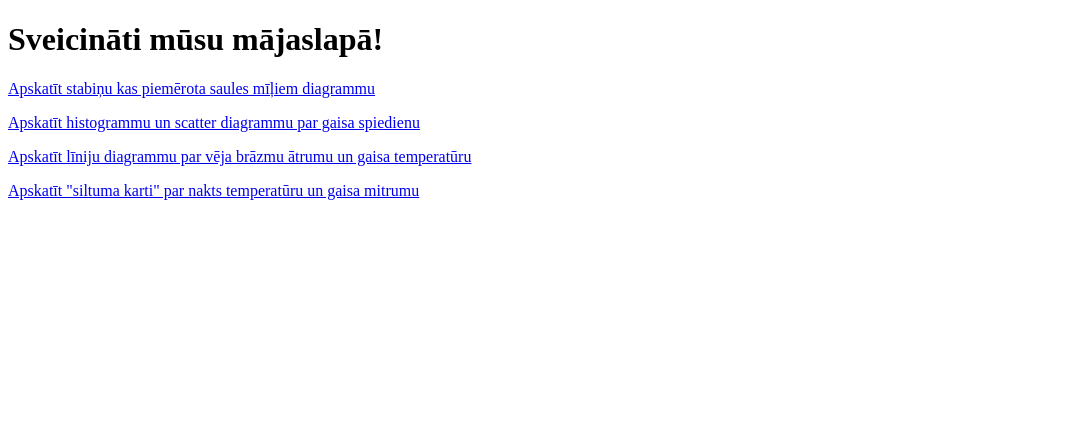
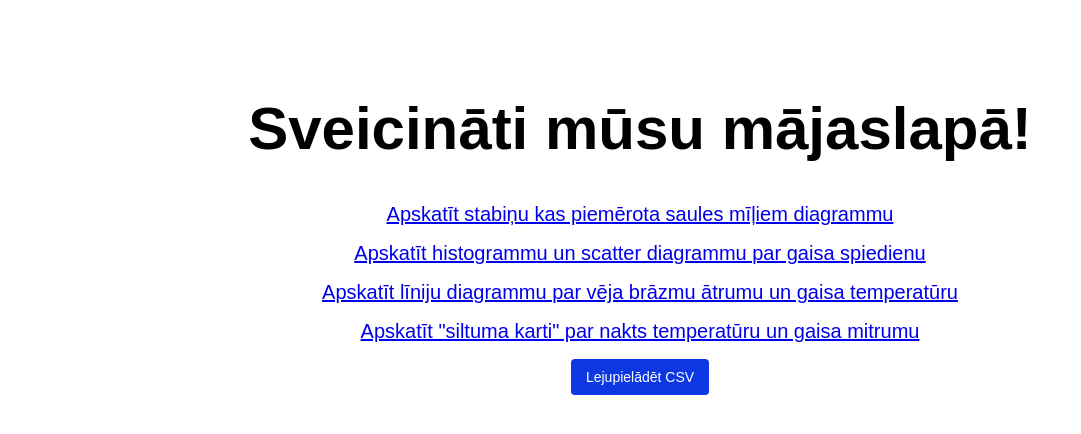
Before and after one commit to liep22/Prog_projekts, a Flask app: page / in a window 1280 px wide. Shown: the top 434 px of the page, without its empty margins (0-1081 px from the left). Run offline with Flask 3, Linux system fonts and the light colour scheme.

Commit message:
Update home.html

```diff
--- a/templates/home.html
+++ b/templates/home.html
@@ -4,12 +4,35 @@
     <meta charset="UTF-8">
     <meta name="viewport" content="width=device-width, initial-scale=1.0">
     <title>Sākumlapa</title>
+     <br><br><br>
+    <style>
+body {
+    font-family: Arial, sans-serif;
+    margin: 0;
+    padding: 0;
+    text-align: center;
+}
+
+button {
+            background-color: #0c37e2;
+            color: white;
+            padding: 10px 15px;
+            border: none;
+            border-radius: 4px;
+            font-size: 14px;
+            cursor: pointer;
+        }
+button:hover {
+            background-color: #1e1bdc;
+        }
+    </style>
 </head>
 <body>
-    <h1>Sveicināti mūsu mājaslapā!</h1>
-    <p><a href="{{ url_for('stabini') }}">Apskatīt stabiņu kas piemērota saules mīļiem diagrammu</a></p>
-    <p><a href="{{ url_for('histogramma') }}">Apskatīt histogrammu un scatter diagrammu par gaisa spiedienu</a></p>
-    <p><a href="{{ url_for('linijas') }}">Apskatīt līniju diagrammu par vēja brāzmu ātrumu un gaisa temperatūru </a></p>
-    <p><a href="{{ url_for('heatmap') }}">Apskatīt "siltuma karti" par nakts temperatūru un gaisa mitrumu </a></p>
+    <h1 style="font-size:60px;">Sveicināti mūsu mājaslapā!</h1>
+    <p><a style="font-size:20px;"  href="{{ url_for('stabini') }}">Apskatīt stabiņu kas piemērota saules mīļiem diagrammu</a></p>
+    <p><a style="font-size:20px;" href="{{ url_for('histogramma') }}">Apskatīt histogrammu un scatter diagrammu par gaisa spiedienu</a></p>
+    <p><a style="font-size:20px;" href="{{ url_for('linijas') }}">Apskatīt līniju diagrammu par vēja brāzmu ātrumu un gaisa temperatūru </a></p>
+    <p><a style="font-size:20px;" href="{{ url_for('heatmap') }}">Apskatīt "siltuma karti" par nakts temperatūru un gaisa mitrumu </a></p>
+    <p><a style="font-size:20px;" href="{{ url_for('download_file') }}"><button>Lejupielādēt CSV</button></a></p>
 </body>
 </html>
```
